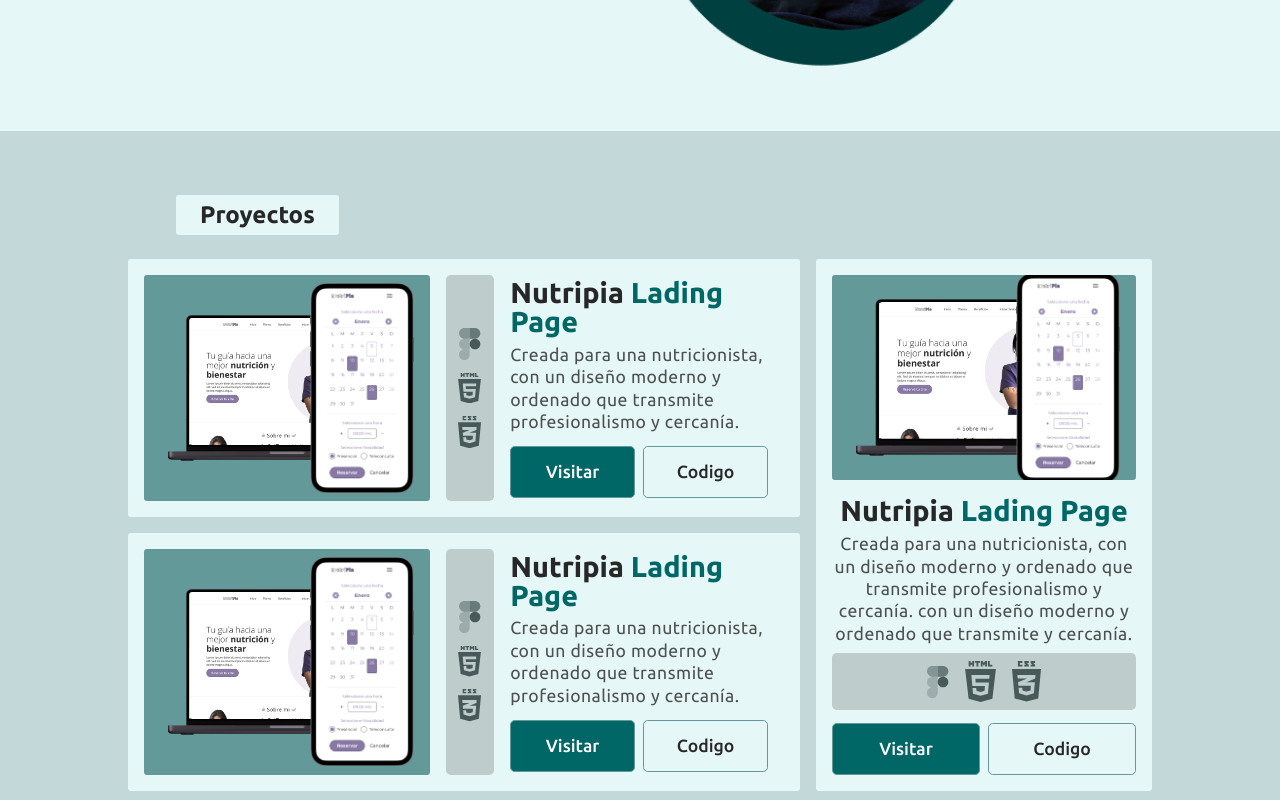
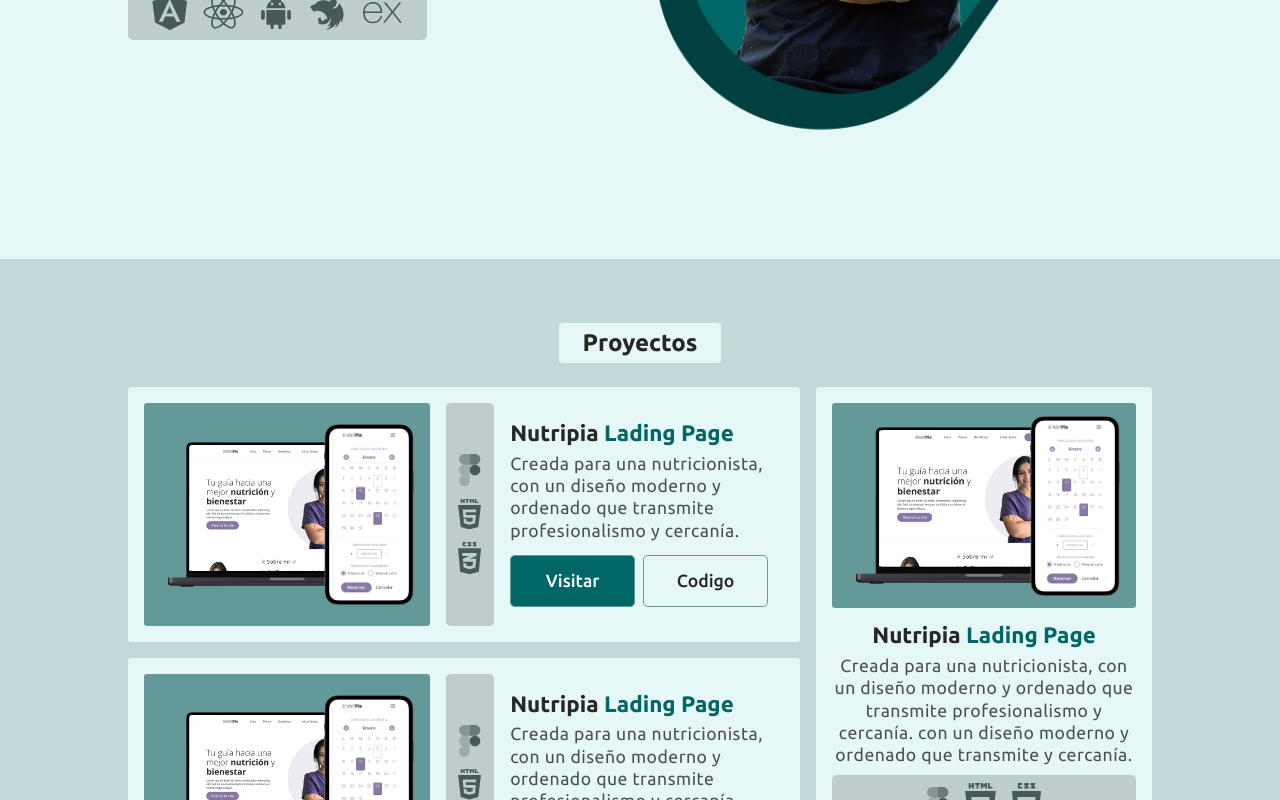
Before and after one commit to JooseMM/portfolio, a React (Vite) app: page / in a window 1280 px wide. Shown: the part 600-1400 px from the top of the page. Built offline with nearby package versions, Linux system fonts and the light colour scheme.

Commit message:
feat(project): finish project section

```diff
--- a/src/home/section/hero/hero.style.css
+++ b/src/home/section/hero/hero.style.css
@@ -5,7 +5,7 @@
   justify-content: center;
   background-color: var(--color-background-primary);
   color: var(--color-text);
-  padding-inline: 10dvw;
+  padding: 4rem 10dvw;
 }
 
 .hero__description {
--- a/src/home/section/project/components/project.component.tsx
+++ b/src/home/section/project/components/project.component.tsx
@@ -1,6 +1,8 @@
 import { Button } from "../../../../shared/button/button.component";
 import { SkillBar } from "../../../../shared/skills/skillBar.component";
 import { useUI } from "../../../../shared/utils/context/hook.context";
+import { useDeviceType } from "../../../../shared/utils/customHooks/useCurrentDeviceType.hook";
+import { DeviceTypeOptions } from "../../../../shared/utils/interfaces/DeviceTypeOptions.enum";
 import type { Skill } from "../../../../shared/utils/interfaces/Skills.type";
 import { ThemeOptions } from "../../../../shared/utils/interfaces/Theme.enum";
 import { ThemeCSSColor } from "../../../../shared/utils/interfaces/ThemeCSSColor.enum";
@@ -30,6 +32,7 @@ export const Project = ({
   isVertical = false,
 }: Props) => {
   const { currentTheme } = useUI();
+  const currentDevice = useDeviceType();
   const [appName, ...appType] = title.split(" ");
 
   return (
@@ -55,7 +58,11 @@ export const Project = ({
         </h3>
         <p>{description}</p>
         {isVertical ? (
-          <SkillBar skillList={skillList} isVertical={false} style={{ marginTop: "0.5rem" }}/>
+          <SkillBar
+            skillList={skillList}
+            isVertical={false}
+            style={{ marginTop: "0.5rem" }}
+          />
         ) : null}
         <div className="project__action">
           <Button
--- a/src/home/section/project/components/project.style.css
+++ b/src/home/section/project/components/project.style.css
@@ -16,12 +16,12 @@
 }
 
 .project__description h3 {
-  font-size: 1.8rem;
+  font-size: clamp(1.2rem, 1rem + 1vw, 1.8rem);
   font-weight: 700;
 }
 
 .project__description p {
-  font-size: 1.1rem;
+  font-size: clamp(1rem, 1rem + 1vw, 1.1rem);
   margin-top: 0.5rem;
   max-width: 35ch;
   line-height: 1.4rem;
@@ -39,7 +39,7 @@
 }
 
 .project__mobile {
-  width: 6.5rem;
+  width: clamp(4.5rem, 10vw + 3rem, 6.5rem);
   position: absolute;
   right: 1rem;
 }
@@ -68,3 +68,12 @@
 .project > * {
   width: fit-content;
 }
+
+@media (min-width: 70rem) {
+  .project__mobile {
+    width: clamp(4.5rem, 7vw, 6.5rem);
+  }
+  .project__description h3 {
+    font-size: clamp(1.2rem, 1rem + 0.5vw, 1.8rem);
+  }
+}
--- a/src/home/section/project/project.section.tsx
+++ b/src/home/section/project/project.section.tsx
@@ -5,9 +5,13 @@ import { ThemeCSSColor } from "../../../shared/utils/interfaces/ThemeCSSColor.en
 import { ThemeOptions } from "../../../shared/utils/interfaces/Theme.enum";
 import { Project } from "./components/project.component";
 import { PROJECT_LIST } from "./project.utils";
+import { useDeviceType } from "../../../shared/utils/customHooks/useCurrentDeviceType.hook";
+import { DeviceTypeOptions } from "../../../shared/utils/interfaces/DeviceTypeOptions.enum";
 
 export const ProjectSection = () => {
   const { currentTheme } = useUI();
+  const currentDevice = useDeviceType();
+
   return (
     <section className="project_section">
       <TitleWrapper
@@ -16,7 +20,6 @@ export const ProjectSection = () => {
             currentTheme === ThemeOptions.DARK
               ? ThemeCSSColor.SECUNDARY
               : ThemeCSSColor.QUINARY,
-          transform: "translateX(3rem)",
         }}
       >
         <h2>Proyectos</h2>
@@ -26,8 +29,16 @@ export const ProjectSection = () => {
           <Project
             {...project}
             key={index}
-            className={`${isVertical ? "project_section__long" : ""}`}
-            isVertical={isVertical}
+            className={`${currentDevice === DeviceTypeOptions.MOBILE ? "project--long" : currentDevice === DeviceTypeOptions.TABLET ? "" : isVertical ? "project--long" : ""}`}
+            isVertical={
+              currentDevice === DeviceTypeOptions.MOBILE
+                ? true
+                : currentDevice === DeviceTypeOptions.TABLET
+                  ? false
+                  : isVertical
+                    ? true
+                    : false
+            }
           />
         ))}
       </div>
--- a/src/home/section/project/project.style.css
+++ b/src/home/section/project/project.style.css
@@ -2,19 +2,27 @@
   display: flex;
   flex-direction: column;
   justify-content: center;
-  align-items: start;
-  padding: 4rem 10dvw;
+  align-items: center;
+  padding: 4rem 5dvw;
   background-color: var(--color-background-secundary);
   gap: 1.5rem;
 }
 
 .project_section__list {
   display: grid;
-  grid-template-columns: 1fr 0.5fr;
+  grid-template-columns: 1fr;
   gap: 1rem;
 }
 
-.project_section__long {
-  grid-row: span 2;
-  height: auto;
+@media (min-width: 70rem) {
+  .project_section {
+    padding: 4rem 10dvw;
+  }
+  .project--long {
+    grid-row: span 2;
+    height: auto;
+  }
+  .project_section__list {
+    grid-template-columns: 1fr 0.5fr;
+  }
 }
--- a/src/shared/navbar/components/hamburguer/hamburguerMenu.style.css
+++ b/src/shared/navbar/components/hamburguer/hamburguerMenu.style.css
@@ -6,7 +6,7 @@
   animation: 200ms resize ease-in;
 }
 
-@media (min-width: 62rem) {
+@media (min-width: 70rem) {
   .hamburguer {
     display: none;
   }
--- a/src/shared/navbar/components/switcher/themeSwitcher.style.css
+++ b/src/shared/navbar/components/switcher/themeSwitcher.style.css
@@ -47,7 +47,7 @@
   }
 }
 
-@media (min-width: 65rem) {
+@media (min-width: 70rem) {
   .switcher:hover {
     outline: 1px solid var(--color-secundary);
   }
--- a/src/shared/navbar/navbar.style.css
+++ b/src/shared/navbar/navbar.style.css
@@ -82,7 +82,7 @@
   }
 }
 
-@media (min-width: 65rem) {
+@media (min-width: 70rem) {
   .navbar__links {
     display: flex;
     background-color: inherit;
--- a/src/shared/utils/customHooks/useCurrentDeviceType.hook.tsx
+++ b/src/shared/utils/customHooks/useCurrentDeviceType.hook.tsx
@@ -3,9 +3,11 @@ import { type DeviceType } from "../interfaces/DeviceType.type";
 import { DeviceTypeOptions } from "../interfaces/DeviceTypeOptions.enum";
 
 const checkCurrentDevice = () =>
-  window.innerWidth >= 1000
+  window.innerWidth >= 1120
     ? DeviceTypeOptions.DESKTOP
-    : DeviceTypeOptions.MOBILE;
+    : window.innerWidth >= 800
+      ? DeviceTypeOptions.TABLET
+      : DeviceTypeOptions.MOBILE;
 
 export function useDeviceType() {
   const [deviceType, setDeviceTypsetDeviceType] =
--- a/src/shared/utils/interfaces/DeviceTypeOptions.enum.ts
+++ b/src/shared/utils/interfaces/DeviceTypeOptions.enum.ts
@@ -1,4 +1,5 @@
 export const DeviceTypeOptions = {
   MOBILE: 0,
-  DESKTOP: 1,
+  TABLET: 1,
+  DESKTOP: 2,
 } as const;
```
